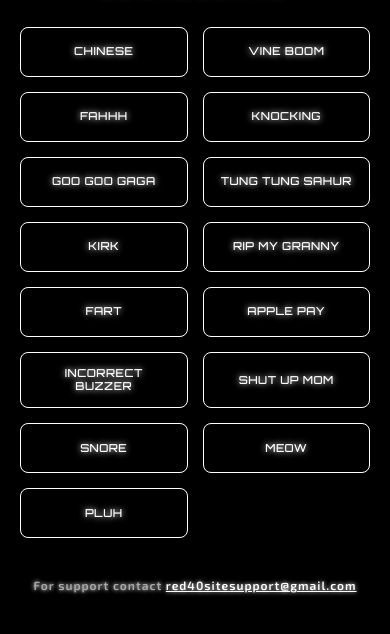
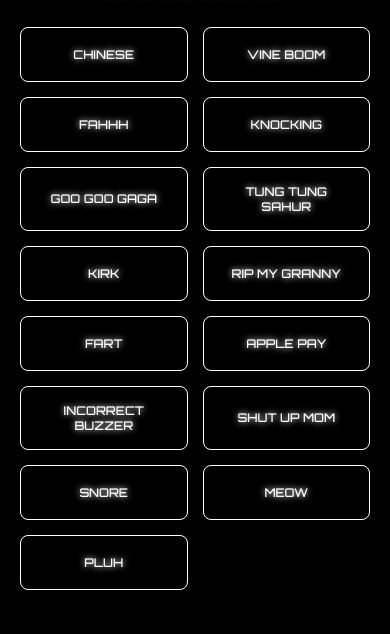
Before and after one commit to anonymous42712/red40enjoyer, a plain HTML site: page index.html in a window 390 px wide. Shown: the part 72-706 px from the top of the page. Drawn offline with Linux system fonts and the light colour scheme.

Commit message:
Update index.html

```diff
--- a/index.html
+++ b/index.html
@@ -3,7 +3,7 @@
 <head>
   <meta charset="UTF-8">
   <title>Soundboard</title>
-  <!-- Google Fonts -->
+
   <link href="https://fonts.googleapis.com/css2?family=Exo+2:wght@600&family=Orbitron:wght@500&display=swap" rel="stylesheet">
 
   <style>
@@ -14,7 +14,6 @@
       display: flex;
       flex-direction: column;
       align-items: center;
-      justify-content: flex-start;
       min-height: 100vh;
       margin: 0;
       padding: 20px;
@@ -22,11 +21,9 @@
     }
 
     h2 {
-      font-weight: 600;
       letter-spacing: 3px;
       text-shadow: 0 0 10px #fff;
       margin-bottom: 30px;
-      text-align: center;
     }
 
     .board {
@@ -44,17 +41,11 @@
       color: #fff;
       padding: 16px;
       font-size: 12px;
-      letter-spacing: 0.5px;
       cursor: pointer;
       transition: 0.2s ease;
       text-shadow: 0 0 6px #fff;
-      font-weight: 500;
       border-radius: 8px;
       min-height: 55px;
-      line-height: 1.2;
-      word-break: break-word;
-      white-space: normal;
-      overflow: visible;
     }
 
     button:hover {
@@ -65,74 +56,43 @@
     button:active {
       transform: scale(0.95);
     }
-
-    footer {
-      margin-top: 40px;
-      font-size: 12px;
-      letter-spacing: 1px;
-      text-align: center;
-      color: #aaa;
-      text-shadow: 0 0 4px #fff;
-    }
-
-    footer a {
-      color: #fff;
-      text-decoration: underline;
-    }
-
-    @media (max-width: 400px) {
-      button {
-        padding: 14px;
-        font-size: 11px;
-        min-height: 50px;
-      }
-    }
   </style>
 </head>
-<script>
-  const titles = [
-    " We love Red 40",
-    " Play Sounds!",
-    " Geekin",
-    " Have Fun!"
-  ];
 
-  let index = 0;
-
-  setInterval(() => {
-    document.title = titles[index];
-    index = (index + 1) % titles.length;
-  }, 1000);
-</script>
 <body>
 
 <h2>SOUNDBOARD</h2>
 
 <div class="board">
-  <button onclick="play('sounds/Chinese.mp3')">CHINESE</button>
-  <button onclick="play('sounds/Vineboom.mp3')">VINE BOOM</button>
-  <button onclick="play('sounds/Fahhh.mp3')">FAHHH</button>
-  <button onclick="play('sounds/knocking.mp3')">KNOCKING</button>
-  <button onclick="play('sounds/googoogaga.mp3')">GOO GOO GAGA</button>
-  <button onclick="play('sounds/tungtungsahur.mp3')">TUNG TUNG SAHUR</button>
-  <button onclick="play('sounds/kirk.mp3')">KIRK</button>
-  <button onclick="play('sounds/ripmygranny.mp3')">RIP MY GRANNY</button>
-  <button onclick="play('sounds/fart.mp3')">FART</button>
-  <button onclick="play('sounds/applepay.mp3')">APPLE PAY</button>
-  <button onclick="play('sounds/incorrectbuzzer.mp3')">INCORRECT BUZZER</button>
-  <button onclick="play('sounds/shutupmom.mp3')">SHUT UP MOM</button>
-  <button onclick="play('sounds/snore.mp3')">SNORE</button>
-  <button onclick="play('sounds/meow.mp3')">MEOW</button>
-  <button onclick="play('sounds/pluh.mp3')">PLUH</button>
+  <button onclick="playSound('sounds/Chinese.mp3')">CHINESE</button>
+  <button onclick="playSound('sounds/Vineboom.mp3')">VINE BOOM</button>
+  <button onclick="playSound('sounds/Fahhh.mp3')">FAHHH</button>
+  <button onclick="playSound('sounds/knocking.mp3')">KNOCKING</button>
+  <button onclick="playSound('sounds/googoogaga.mp3')">GOO GOO GAGA</button>
+  <button onclick="playSound('sounds/tungtungsahur.mp3')">TUNG TUNG SAHUR</button>
+  <button onclick="playSound('sounds/kirk.mp3')">KIRK</button>
+  <button onclick="playSound('sounds/ripmygranny.mp3')">RIP MY GRANNY</button>
+  <button onclick="playSound('sounds/fart.mp3')">FART</button>
+  <button onclick="playSound('sounds/applepay.mp3')">APPLE PAY</button>
+  <button onclick="playSound('sounds/incorrectbuzzer.mp3')">INCORRECT BUZZER</button>
+  <button onclick="playSound('sounds/shutupmom.mp3')">SHUT UP MOM</button>
+  <button onclick="playSound('sounds/snore.mp3')">SNORE</button>
+  <button onclick="playSound('sounds/meow.mp3')">MEOW</button>
+  <button onclick="playSound('sounds/pluh.mp3')">PLUH</button>
 </div>
 
-<footer>
-  For support contact <a href="mailto:red40sitesupport@gmail.com">red40sitesupport@gmail.com</a>
-</footer>
+<script>
+  // Create ONE persistent audio object
+  const audio = new Audio();
+  audio.preload = "auto";
 
-<script>
-  function play(file) {
-    new Audio(file).play();
+  function playSound(file) {
+    audio.pause();
+    audio.currentTime = 0;
+    audio.src = file;
+    audio.play().catch(err => {
+      console.log("Playback error:", err);
+    });
   }
 </script>
 
```
